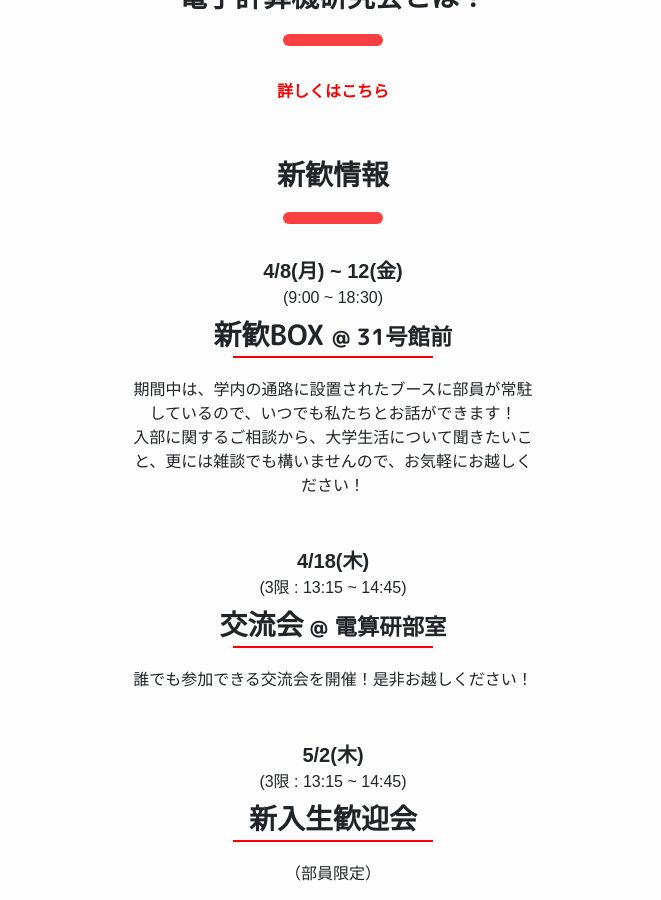
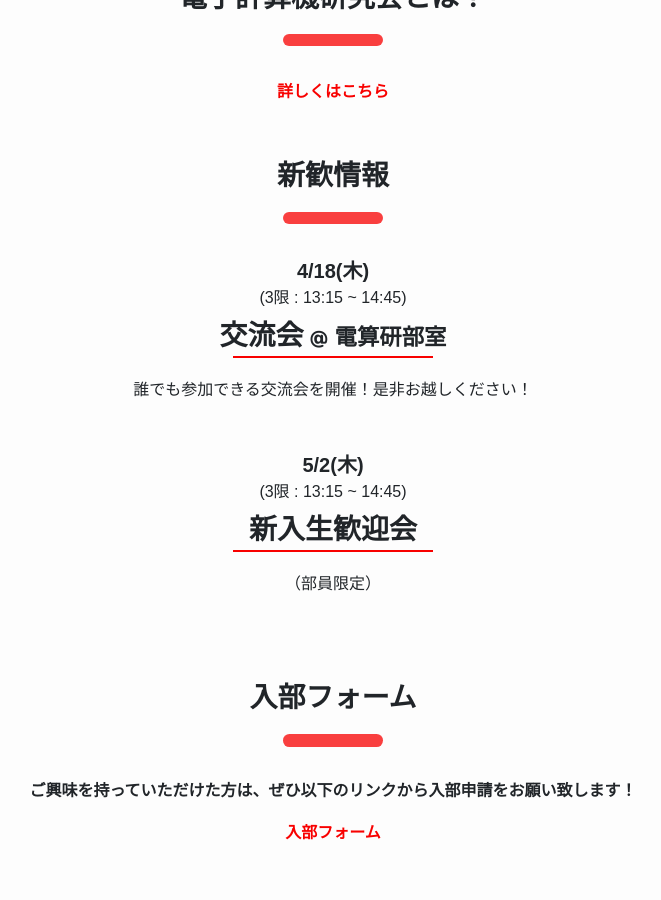
Before and after one commit to kindai-csg/csg-hp, a Jekyll site: the page built from pages/join.md, in a window 1280 px wide and 900 px high, scrolled down 319 px. Shown: the whole window, without its empty margins (307-968 px from the left). Built offline with Jekyll 4.4.1, drawn with Linux system fonts in a browser that asks for light colours; some web fonts are replaced.

Commit message:
Update sinkan information

```diff
--- a/pages/join.md
+++ b/pages/join.md
@@ -39,22 +39,7 @@ custom_css:
         <hr>
     </div>
     <div class="about-section-content center" style="font-weight: bold">
-        <div>
-            <div class="schedule-date">
-                4/8(月) ~ 12(金)
-                <div style="font-weight:normal;font-size:0.8em">
-                    (9:00 ~ 18:30)
-                </div>
-            </div>
-            <div class="schedule-name">
-                新歓BOX <span style="font-size: 0.8em;">@ 31号館前</span>
-                <div class="underline-box"></div>
-            </div>
-            <div class="schedule-description">
-                期間中は、学内の通路に設置されたブースに部員が常駐しているので、いつでも私たちとお話ができます！<br>
-                入部に関するご相談から、大学生活について聞きたいこと、更には雑談でも構いませんので、お気軽にお越しください！
-            </div>
-        </div>
+
 
         <div>
             <div class="schedule-date">
```
